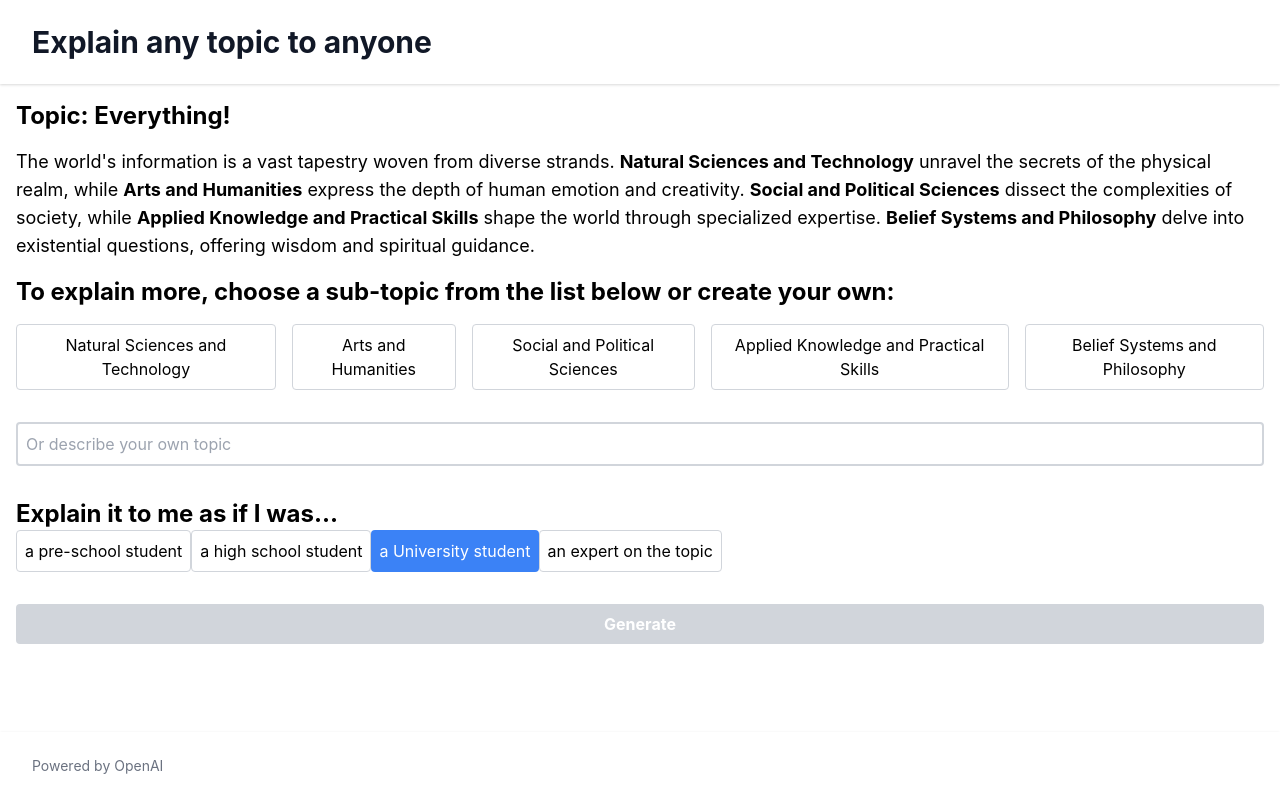
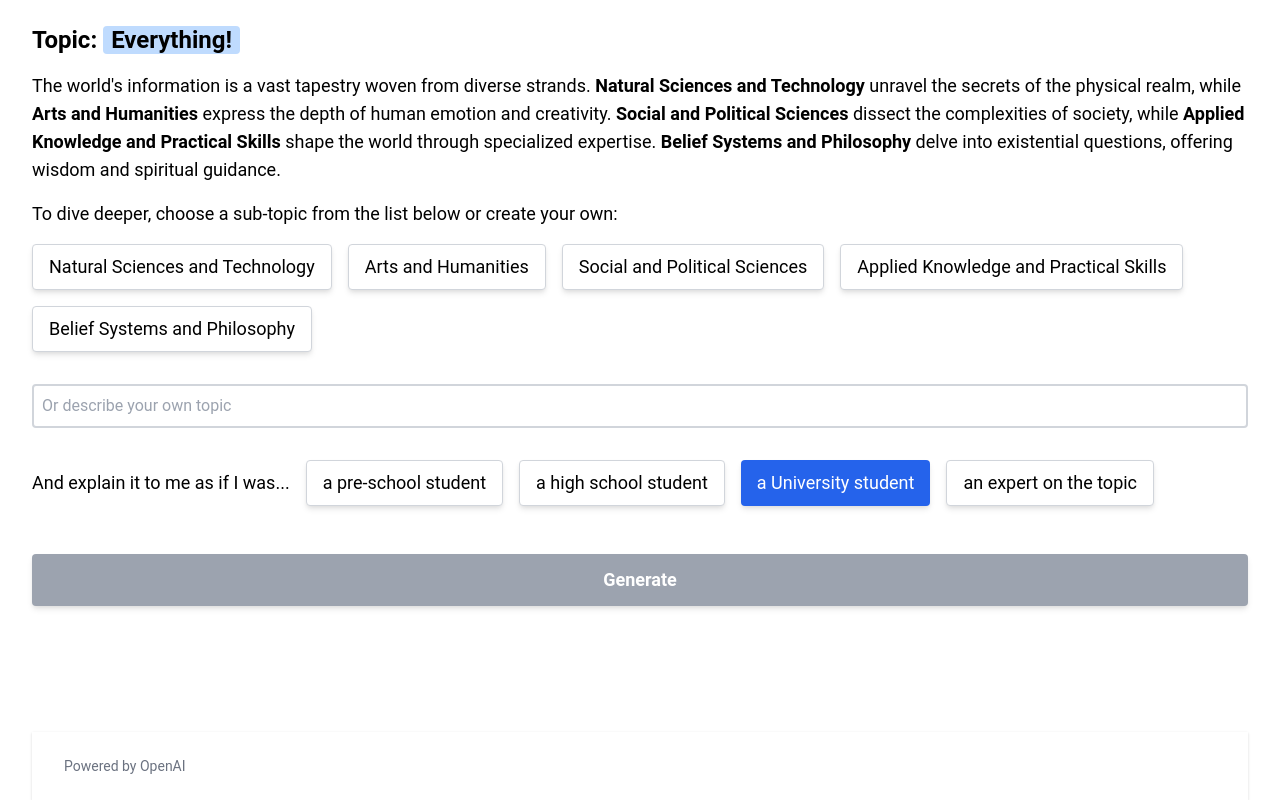
Before and after one commit to markclift/explainit, a Next.js app: page / in a window 1280 px wide. Built offline with nearby package versions, Linux system fonts and the light colour scheme; no server answers.

Commit message:
UI Changes

```diff
--- a/components/App.tsx
+++ b/components/App.tsx
@@ -29,17 +29,14 @@
     }, [isLoading, percentage]);
 
     return (
-        <div className="flex flex-col min-h-screen relative">
-            <Header />
-            <main className="flex-grow container mx-auto p-4">
-                <h1 className="text-2xl font-bold">Topic: {topic}</h1>
+        <div className="flex flex-col min-h-screen relative px-8">
+            <main className="flex-grow container mx-auto py-6">
+                <h1 className="text-2xl font-bold mb-4">Topic: <span className="bg-blue-200 px-2 rounded">{topic}</span></h1>
                 <Summary />
-                <h3 className="text-2xl font-bold">To explain more, choose a sub-topic from the list below or create your own:</h3>
+                <body className="text-lg mt-2">To dive deeper, choose a sub-topic from the list below or create your own:</body>
                 <TopicSelector />
-                <TopicFreeTextEntry />
                 <ExperienceSlider />
                 <GenerateButton />
-
                 {error && <div className="text-red-500">{error}</div>}
             </main>
             <Footer />
@@ -52,6 +49,7 @@
             )}
         </div>
     )
+
 }
 
 export default App
--- a/components/ExperienceSlider.tsx
+++ b/components/ExperienceSlider.tsx
@@ -4,13 +4,13 @@
   const { experienceLevels, selectExperienceLevel, selectedExperienceLevel } = useAppContext();
 
   return (
-    <div className="w-full my-4">
-      <p className="text-2xl font-bold">Explain it to me as if I was...</p>
-      <div className="flex">
+    <div className="w-full my-4 flex items-center">
+      <p className="text-lg mr-4">And explain it to me as if I was...</p>
+      <div className="flex flex-wrap gap-4">
         {experienceLevels.map((level, index) => (
           <button
             key={index}
-            className={`p-2 rounded ${selectedExperienceLevel === index ? 'bg-blue-500 text-white' : 'bg-white border border-gray-300'}`}
+            className={`px-4 py-2 text-lg rounded shadow-md transition duration-300 ease-in-out transform hover:-translate-y-1 hover:scale-110 ${selectedExperienceLevel === index ? 'bg-blue-600 text-white hover:bg-blue-700' : 'bg-white border border-gray-300 hover:bg-gray-100'}`}
             onClick={() => selectExperienceLevel(index)}
           >
             {level['level-prompt-text']}
--- a/components/GenerateButton.tsx
+++ b/components/GenerateButton.tsx
@@ -5,7 +5,7 @@
 
   return (
     <button
-      className={`w-full py-2 mt-4 font-bold text-white rounded ${isGenerateDisabled || isLoading ? 'bg-gray-300 cursor-not-allowed' : 'bg-green-500 hover:bg-green-700'}`}
+      className={`w-full py-3 mt-8 text-lg font-bold text-white rounded shadow-md transition duration-300 ease-in-out transform ${isGenerateDisabled || isLoading ? 'bg-gray-400 cursor-not-allowed' : 'bg-green-600 hover:bg-green-700'}`}
       onClick={generate}
       disabled={isGenerateDisabled || isLoading}
     >
--- a/components/Header.tsx
+++ b/components/Header.tsx
@@ -1,11 +1,11 @@
 const Header = () => {
   return (
-    <header className="bg-white shadow">
+    <header className="bg-white shadow-md">
       <div className="max-w-7xl mx-auto py-6 px-4 sm:px-6 lg:px-8">
-        <h1 className="text-3xl font-bold text-gray-900">Explain any topic to anyone</h1>
+        <h1 className="text-4xl font-semibold text-gray-900">Explain any topic to anyone</h1>
       </div>
     </header>
   )
 }
 
-export default Header
+export default Header;
--- a/components/TopicSelector.tsx
+++ b/components/TopicSelector.tsx
@@ -1,19 +1,21 @@
 import { useAppContext } from '../context/AppContext';
+import TopicFreeTextEntry from './TopicFreeTextEntry'
 
 const TopicSelector = () => {
   const { topics, selectTopic, selectedTopicIndex } = useAppContext();
 
   return (
-    <div className="flex flex-row space-x-4 my-4">
+    <div className="flex flex-wrap gap-4 my-4">
       {topics.map((topic, index) => (
         <button
           key={index}
-          className={`p-2 rounded ${selectedTopicIndex === index ? 'bg-blue-500 text-white' : 'bg-white border border-gray-300'}`}
+          className={`px-4 py-2 text-lg rounded shadow-md transition duration-300 ease-in-out transform hover:-translate-y-1 hover:scale-110 ${selectedTopicIndex === index ? 'bg-blue-600 text-white hover:bg-blue-700' : 'bg-white border border-gray-300 hover:bg-gray-100'}`}
           onClick={() => selectTopic(index)}
         >
           {topic}
         </button>
       ))}
+      <TopicFreeTextEntry />
     </div>
   );
 }
--- a/styles/globals.css
+++ b/styles/globals.css
@@ -1,13 +1,13 @@
 @import 'tailwindcss/base';
 @import 'tailwindcss/components';
 @import 'tailwindcss/utilities';
+@import url('https://fonts.googleapis.com/css2?family=Roboto:wght@300;400;500;700&display=swap');
 
 html,
 body {
   padding: 0;
   margin: 0;
-  font-family: -apple-system, BlinkMacSystemFont, Segoe UI, Roboto, Oxygen,
-    Ubuntu, Cantarell, Fira Sans, Droid Sans, Helvetica Neue, sans-serif;
+  font-family: 'Roboto', sans-serif;
 }
 
 a {
--- a/tailwind.config.js
+++ b/tailwind.config.js
@@ -1,7 +1,15 @@
 /** @type {import('tailwindcss').Config} */
 module.exports = {
-  content: [],
+  purge: ['./pages/**/*.{js,ts,jsx,tsx}', './components/**/*.{js,ts,jsx,tsx}'],
+  darkMode: false, // or 'media' or 'class'
   theme: {
+    extend: {
+      fontFamily: {
+        'sans': ['Roboto', 'ui-sans-serif', 'system-ui', '-apple-system', 'BlinkMacSystemFont', '"Segoe UI"', 'Roboto', '"Helvetica Neue"', 'Arial', '"Noto Sans"', 'sans-serif', '"Apple Color Emoji"', '"Segoe UI Emoji"', '"Segoe UI Symbol"', '"Noto Color Emoji"'],
+      },
+    },
+  },
+  variants: {
     extend: {},
   },
   plugins: [],
```
